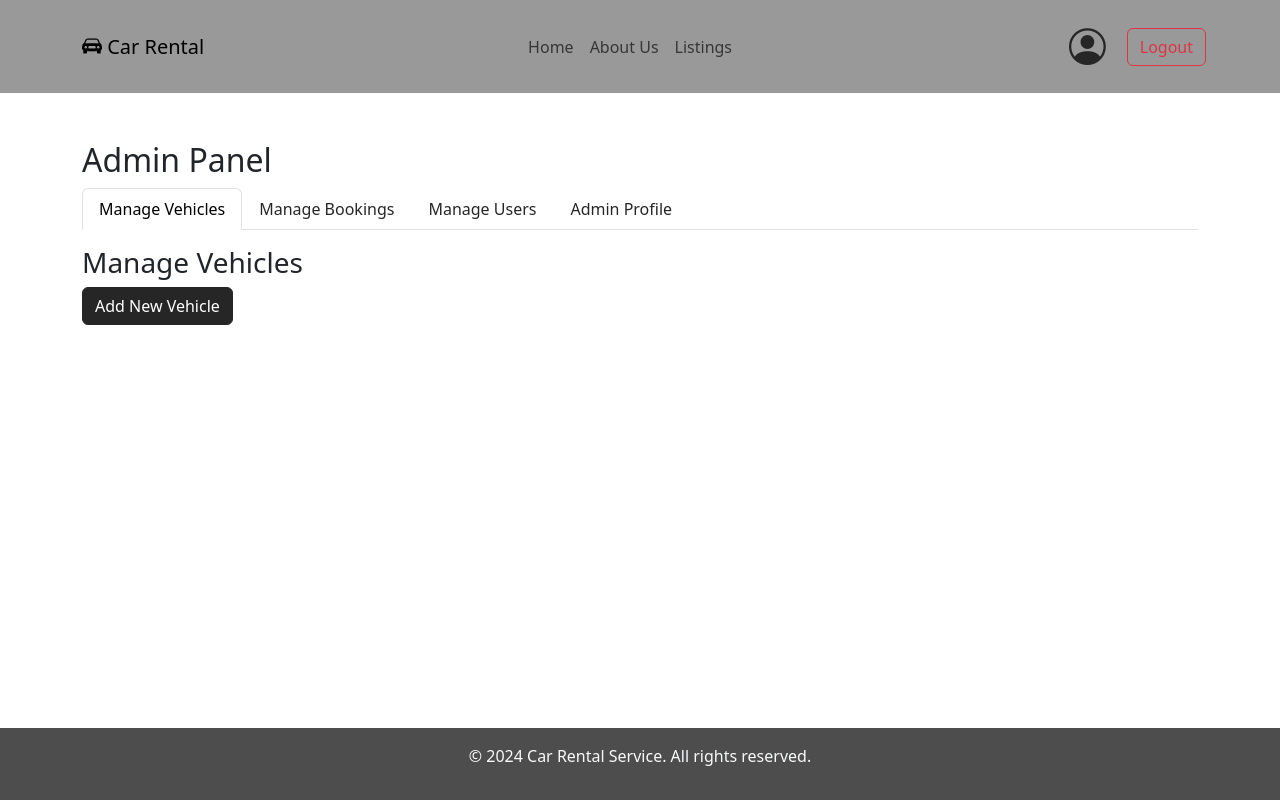
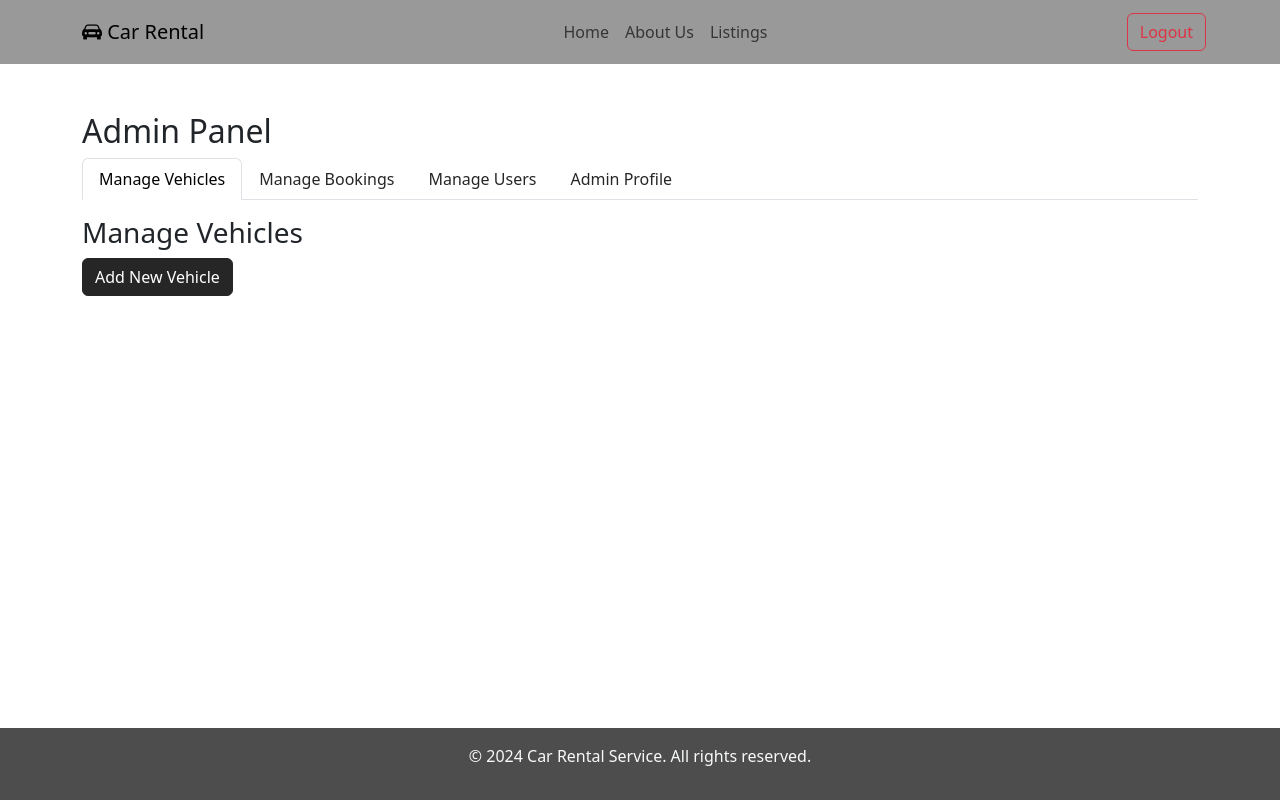
Before and after one commit to abnsol/Vehicle_Rental_System_2024_25, a website with bundled scripts: page frontend/public/admin-panel.html in a window 1280 px wide. Built offline with nearby package versions, Linux system fonts and the light colour scheme; no server answers; sample sign-in values are in the browser's storage.

Commit message:
minor edit

```diff
--- a/frontend/public/admin-panel.html
+++ b/frontend/public/admin-panel.html
@@ -34,11 +34,6 @@
               </ul>
 
               <ul class="navbar-nav ms-auto align-items-center justify-content-center">
-                <li class="nav-item ms-2">
-                  <a href="user-dashboard.html" class="btn btn-link">
-                    <i class="bi bi-person-circle" style="font-size: 2.3rem;"></i>
-                  </a>
-                </li>
                 <li class="nav-item">
                   <button class="btn btn-outline-danger ms-2" id="logout-button">Logout</button>
                 </li>
```
